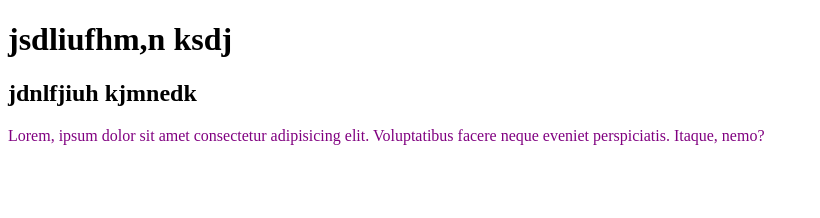
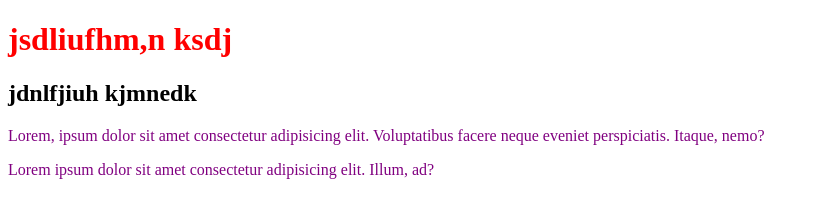
Before and after one commit to salman602/my-third-repo, a plain HTML site: page index.html in a window 1280 px wide. Shown: the whole page, without its empty margins (0-820 px from the left). Drawn offline with Linux system fonts and the light colour scheme.

Commit message:
i have added a paragraph in html and added a style rule on h1

```diff
--- a/index.html
+++ b/index.html
@@ -11,5 +11,6 @@
     <h1>jsdliufhm,n ksdj</h1>
     <h2>jdnlfjiuh kjmnedk</h2>
     <p>Lorem, ipsum dolor sit amet consectetur adipisicing elit. Voluptatibus facere neque eveniet perspiciatis. Itaque, nemo?</p>
+    <p>Lorem ipsum dolor sit amet consectetur adipisicing elit. Illum, ad?</p>
 </body>
 </html>
--- a/style.css
+++ b/style.css
@@ -1,3 +1,8 @@
+
+h1{
+    color:red;
+}
+
 p{
     color: purple;
 }
```
